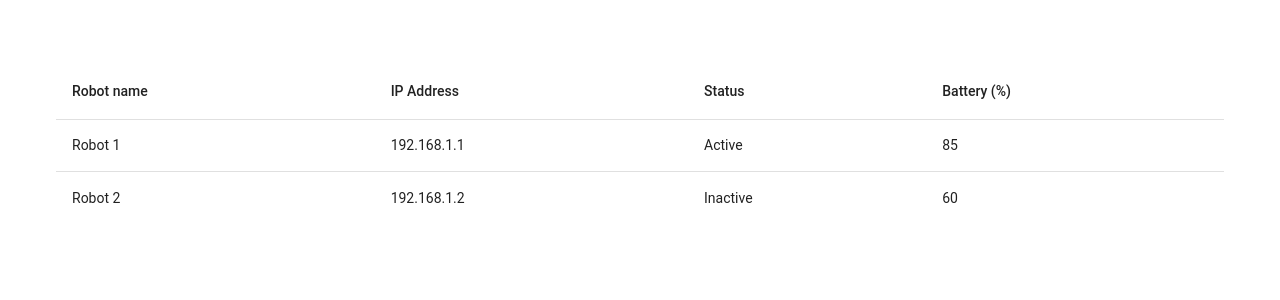
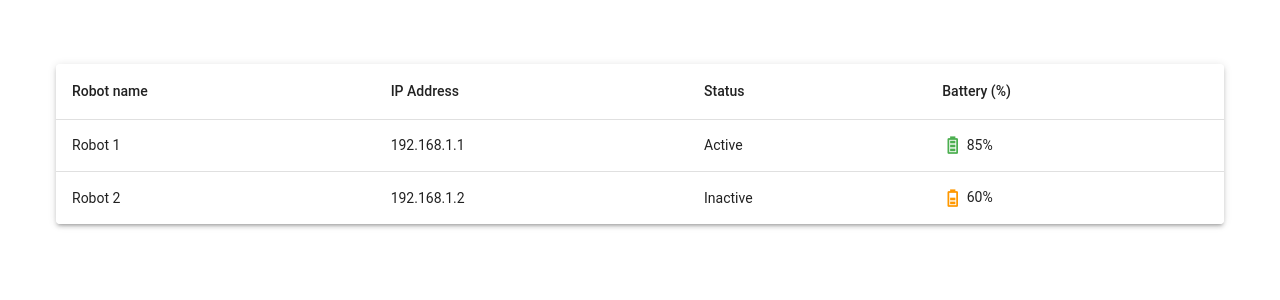
Before and after one commit to KarlBorromeo/couliglig_web, a Nuxt app: page /dashboard in a window 1280 px wide. Shown: the top 300 px of the page. Built offline with nearby package versions, Linux system fonts and the light colour scheme.

Commit message:
feat: wrap table in a card component for improved layout in dashboard

```diff
--- a/pages/dashboard.vue
+++ b/pages/dashboard.vue
@@ -1,5 +1,6 @@
 <template>
   <v-container>
+    <v-card elevation="3">
       <v-table>
         <thead>
           <tr>
@@ -16,10 +17,22 @@
             <td>{{ item.name }}</td>
             <td>{{ item.ip }}</td>
             <td>{{ item.status }}</td>
-          <td>{{ item.battery }}</td>
+            <td>
+              <v-icon color="green" v-if="item.battery > 75">
+                mdi-battery-high
+              </v-icon>
+              <v-icon color="orange" v-else-if="item.battery > 50">
+                mdi-battery-medium
+              </v-icon>
+              <v-icon color="red" v-else>
+                mdi-battery-low
+              </v-icon>
+              {{ item.battery }}%
+            </td>
           </tr>
         </tbody>
       </v-table>
+    </v-card>
   </v-container>
 </template>
 <script setup lang="ts">
```
Lines whose indentation alone changed are shown as unchanged.
